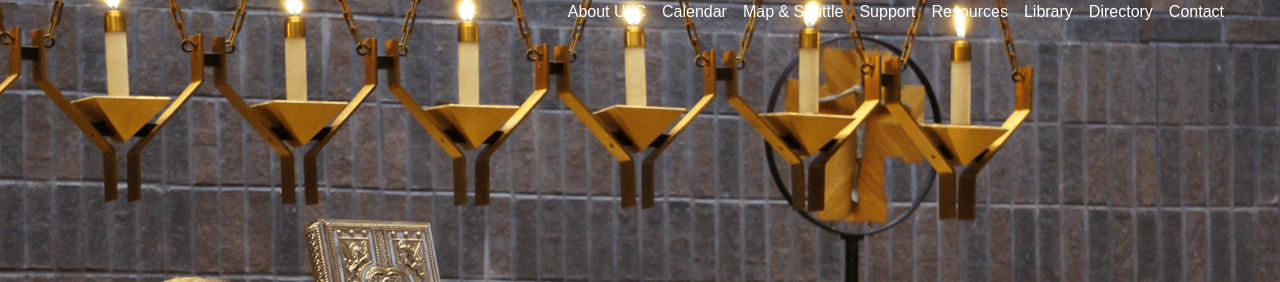
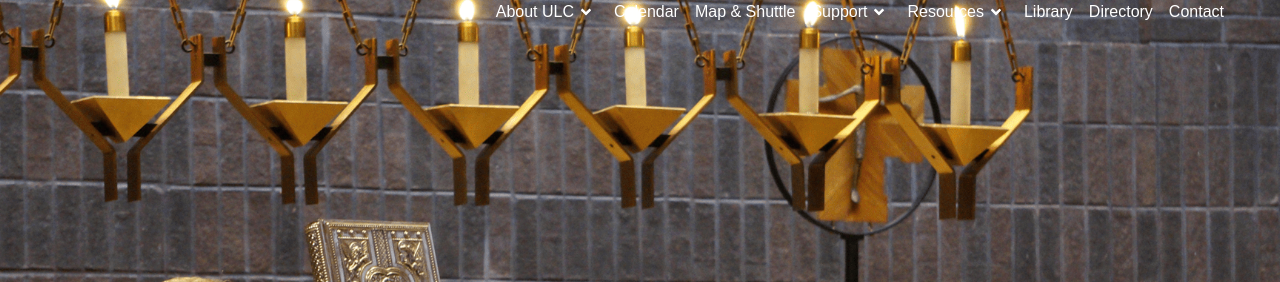
Before and after one commit to dchoinie/ulcmn, a Gatsby site: page / in a window 1280 px wide. Shown: the top 282 px of the page. Built offline with nearby package versions, Linux system fonts and the light colour scheme; Gatsby itself is replaced by a stand-in of ours; a web font is replaced by a local one.

Commit message:
Dropdown Menu Arrows
Added icon components to dropdown menu items. Included state to change arrow to up & down on click.

```diff
--- a/package.json
+++ b/package.json
@@ -21,7 +21,8 @@
     "prop-types": "15.7.2",
     "react": "16.8.6",
     "react-dom": "16.8.6",
-    "react-helmet": "5.2.1"
+    "react-helmet": "5.2.1",
+    "react-icons": "^3.7.0"
   },
   "keywords": [
     "gatsby",
--- a/src/components/dropdownAbout.js
+++ b/src/components/dropdownAbout.js
@@ -1,12 +1,15 @@
 import React, { Component } from "react";
+import PropTypes from "prop-types";
 import { Link } from "gatsby";
+import { FaAngleDown, FaAngleUp } from "react-icons/fa";
 
 export class dropdownAbout extends Component {
   constructor() {
     super();
 
     this.state = {
-      displayMenu: false
+      displayMenu: false,
+      isArrowDown: true
     };
 
     this.showDropdownMenu = this.showDropdownMenu.bind(this);
@@ -15,22 +18,39 @@ export class dropdownAbout extends Component {
 
   showDropdownMenu(event) {
     event.preventDefault();
-    this.setState({ displayMenu: true }, () => {
+    this.setState({ displayMenu: true, isArrowDown: false }, () => {
       document.addEventListener("click", this.hideDropdownMenu);
+      console.log(this.showDropdownMenu);
     });
   }
 
   hideDropdownMenu() {
-    this.setState({ displayMenu: false }, () => {
+    this.setState({ displayMenu: false, isArrowDown: true }, () => {
       document.removeEventListener("click", this.hideDropdownMenu);
+      console.log(this.hideDropdownMenu);
     });
   }
 
   render() {
+    let dropdownArrow;
+    if (this.state.isArrowDown) {
+      dropdownArrow = (
+        <span className="self-center mx-1">
+          <FaAngleDown />
+        </span>
+      );
+    } else {
+      dropdownArrow = (
+        <span className="self-center mx-1">
+          <FaAngleUp />
+        </span>
+      );
+    }
+
     return (
       <div className="dropdown relative inline-block cursor-pointer">
-        <div className="button" onClick={this.showDropdownMenu}>
-          About ULC
+        <div className="button flex" onClick={this.showDropdownMenu}>
+          About ULC {dropdownArrow}
         </div>
         {this.state.displayMenu ? (
           <ul
--- a/src/components/dropdownResources.js
+++ b/src/components/dropdownResources.js
@@ -1,12 +1,14 @@
 import React, { Component } from "react";
 import { Link } from "gatsby";
+import { FaAngleDown, FaAngleUp } from "react-icons/fa";
 
 export class dropdownResources extends Component {
   constructor() {
     super();
 
     this.state = {
-      displayMenu: false
+      displayMenu: false,
+      isArrowDown: true
     };
 
     this.showDropdownMenu = this.showDropdownMenu.bind(this);
@@ -15,22 +17,37 @@ export class dropdownResources extends Component {
 
   showDropdownMenu(event) {
     event.preventDefault();
-    this.setState({ displayMenu: true }, () => {
+    this.setState({ displayMenu: true, isArrowDown: false }, () => {
       document.addEventListener("click", this.hideDropdownMenu);
     });
   }
 
   hideDropdownMenu() {
-    this.setState({ displayMenu: false }, () => {
+    this.setState({ displayMenu: false, isArrowDown: true }, () => {
       document.removeEventListener("click", this.hideDropdownMenu);
     });
   }
 
   render() {
+    let dropdownArrow;
+    if (this.state.isArrowDown) {
+      dropdownArrow = (
+        <span className="self-center mx-1">
+          <FaAngleDown />
+        </span>
+      );
+    } else {
+      dropdownArrow = (
+        <span className="self-center mx-1">
+          <FaAngleUp />
+        </span>
+      );
+    }
+
     return (
       <div className="dropdown relative inline-block cursor-pointer">
-        <div className="button" onClick={this.showDropdownMenu}>
-          Resources
+        <div className="button flex" onClick={this.showDropdownMenu}>
+          Resources {dropdownArrow}
         </div>
         {this.state.displayMenu ? (
           <ul
--- a/src/components/dropdownSupport.js
+++ b/src/components/dropdownSupport.js
@@ -1,12 +1,14 @@
 import React, { Component } from "react";
 import { Link } from "gatsby";
+import { FaAngleDown, FaAngleUp } from "react-icons/fa";
 
 export class dropdownSupport extends Component {
   constructor() {
     super();
 
     this.state = {
-      displayMenu: false
+      displayMenu: false,
+      isArrowDown: true
     };
 
     this.showDropdownMenu = this.showDropdownMenu.bind(this);
@@ -15,22 +17,37 @@ export class dropdownSupport extends Component {
 
   showDropdownMenu(event) {
     event.preventDefault();
-    this.setState({ displayMenu: true }, () => {
+    this.setState({ displayMenu: true, isArrowDown: false }, () => {
       document.addEventListener("click", this.hideDropdownMenu);
     });
   }
 
   hideDropdownMenu() {
-    this.setState({ displayMenu: false }, () => {
+    this.setState({ displayMenu: false, isArrowDown: true }, () => {
       document.removeEventListener("click", this.hideDropdownMenu);
     });
   }
 
   render() {
+    let dropdownArrow;
+    if (this.state.isArrowDown) {
+      dropdownArrow = (
+        <span className="self-center mx-1">
+          <FaAngleDown />
+        </span>
+      );
+    } else {
+      dropdownArrow = (
+        <span className="self-center mx-1">
+          <FaAngleUp />
+        </span>
+      );
+    }
+
     return (
       <div className="dropdown relative inline-block cursor-pointer">
-        <div className="button" onClick={this.showDropdownMenu}>
-          Support
+        <div className="button flex" onClick={this.showDropdownMenu}>
+          Support {dropdownArrow}
         </div>
         {this.state.displayMenu ? (
           <ul
```
Also changed, not shown: 1 other file.
